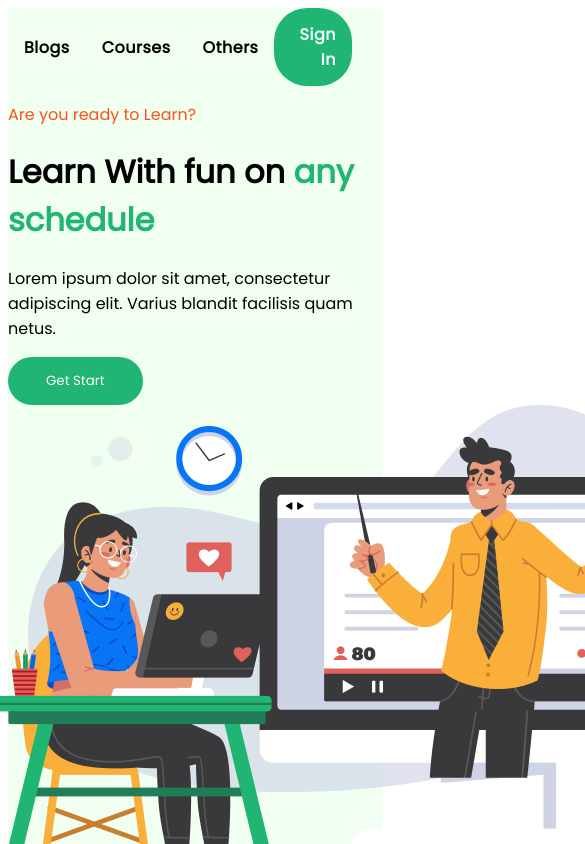
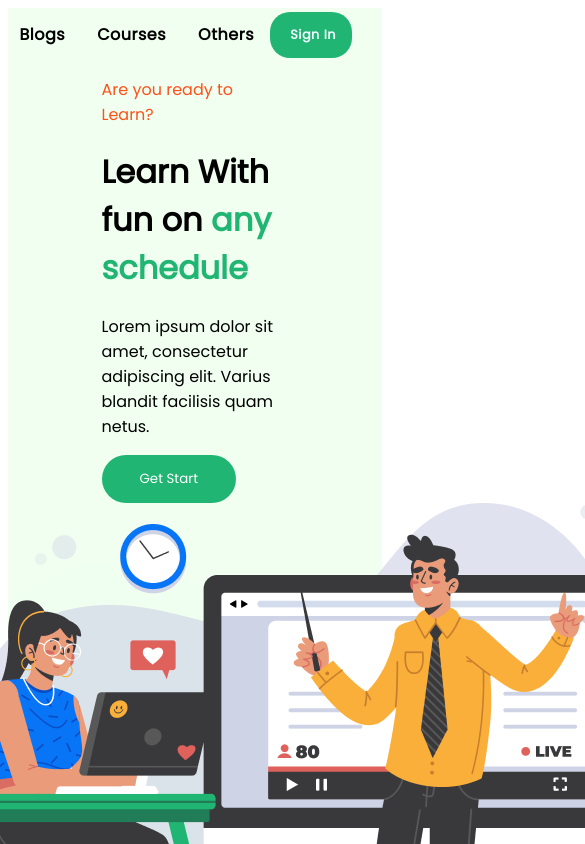
Before and after one commit to RayhanUddinFarhad/E-School, a plain HTML site: page index.html in a window 390 px wide. Shown: the top 844 px of the page, 585 px wide, since content can reach past the window. Drawn offline with Linux system fonts and the light colour scheme.

Commit message:
Responsible for Mobile

```diff
--- a/style.css
+++ b/style.css
@@ -262,6 +262,7 @@ nav a {
     .first-container {
 
         height: 100%;
+        width: 100%;
     }
     .text-image {
       flex-direction: column;
@@ -269,14 +270,18 @@ nav a {
       justify-content: center;
     }
 
-    .text-area, .image-area {
-      width: 100%;
+    .text-area {
+
+        width: 50%;
+        height: 50%;
     }
-
     .image-area {
 
+        width: 50%;
+        padding-right: 100%;
+        height: 50%;
+        object-fit: cover;
 
-        width: 120% ;
     }
 
     .last-container {
@@ -284,6 +289,18 @@ nav a {
             flex-wrap: wrap;
 
     }
+    #signIn {
+        background-color: #21B573;
+        color: aliceblue;
+        border-radius: 20px;
+    font-size: 0.8em;
+    display: inline-block;
+    width: 50px;
+
+
+
+
+    }
 
 
   }
```
